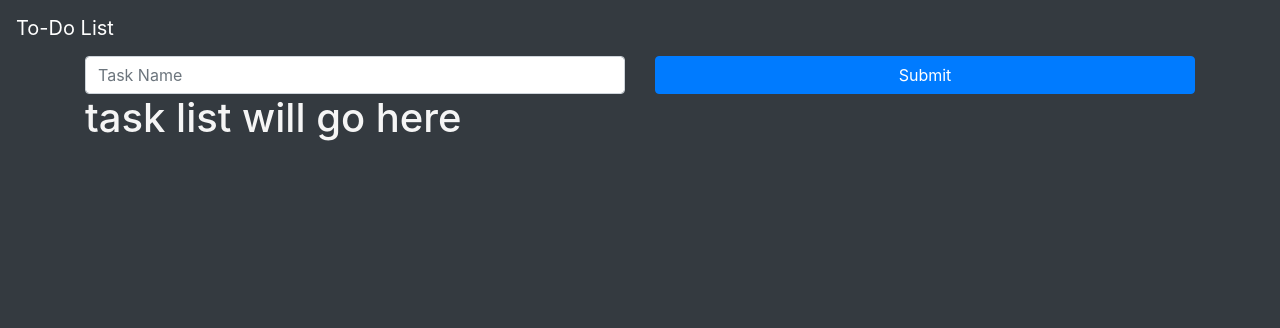
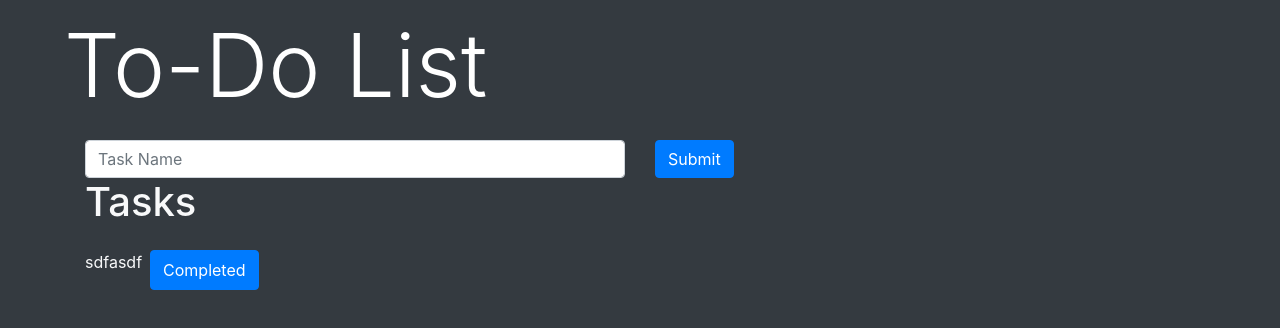
Before and after one commit to fzramos/todo-js, a plain HTML site: page index.html in a window 1280 px wide. Drawn offline with nearby package versions, Linux system fonts and the light colour scheme; files that its build step writes are made by us from their sources.

Commit message:
More HTML sturcutre added and inital js added -FR

```diff
--- a/index.html
+++ b/index.html
@@ -7,29 +7,38 @@
     <meta name="Description" content="Enter your description here"/>
     <link rel="stylesheet" href="https://cdnjs.cloudflare.com/ajax/libs/twitter-bootstrap/5.0.0-alpha2/css/bootstrap.min.css">
     <link rel="stylesheet" href="https://cdnjs.cloudflare.com/ajax/libs/font-awesome/5.15.0/css/all.min.css">
-    <link rel="stylesheet" href="assets/css/style.css">
+    <link rel="stylesheet" href="style.css">
     <title>Title</title>
     </head>
-<body class = "bg-dark">
+<body class = "bg-dark text-light">
     <nav class="navbar navbar-expand-lg navbar-dark bg-dark">
-        <a class="navbar-brand" href="#">To-Do List</a>
+        <a class="navbar-brand" href="#">
+
+          <h1 class="pl-5 display-2">To-Do List</h1>
+        </a>
     </nav>
 
     <div class="container">
       <form>
         <div class="row">
           <div class="col">
-            <input type="text" class="form-control" id="season" placeholder="Task Name" name="season">
+            <input type="text" class="form-control" id="task_text" placeholder="Task Name" name="task_text">
           </div>
           <div class="col">
-            <button type="button" class="btn btn-primary btn-block" onclick="makeTable()">Submit</button>
+            <button type="button" class="btn btn-primary" onclick="newItem()">Submit</button>
         </div>
         </div>
       </form>
-      <div class="task-list">
-        <h1>task list will go here</h1>
+      <div class="todo-list">
+        <h1>Tasks</h1>
+        <div class="d-flex flex-row pt-3">
+          <p>sdfasdf</p>
+          <button class="btn btn-primary ml-2">Completed</button>
+        </div>
       </div>
     </div>
+
+    <!-- TODO add completed list! -->
 
 
     <script src="https://cdnjs.cloudflare.com/ajax/libs/popper.js/1.16.1/umd/popper.min.js"></script>
--- a/script.js
+++ b/script.js
@@ -0,0 +1,7 @@
+const newItem = () => {
+    let task_text = document.getElementById('task_text').value;
+    console.log(task_text);
+
+    // copying creating, and appending new todo-task list item
+    // const list_item = document.createElement('')
+}
--- a/style.css
+++ b/style.css
@@ -1,3 +1,3 @@
-html, body {
-    color: whitesmoke;
+form {
+    font-size: large;
 }
```
